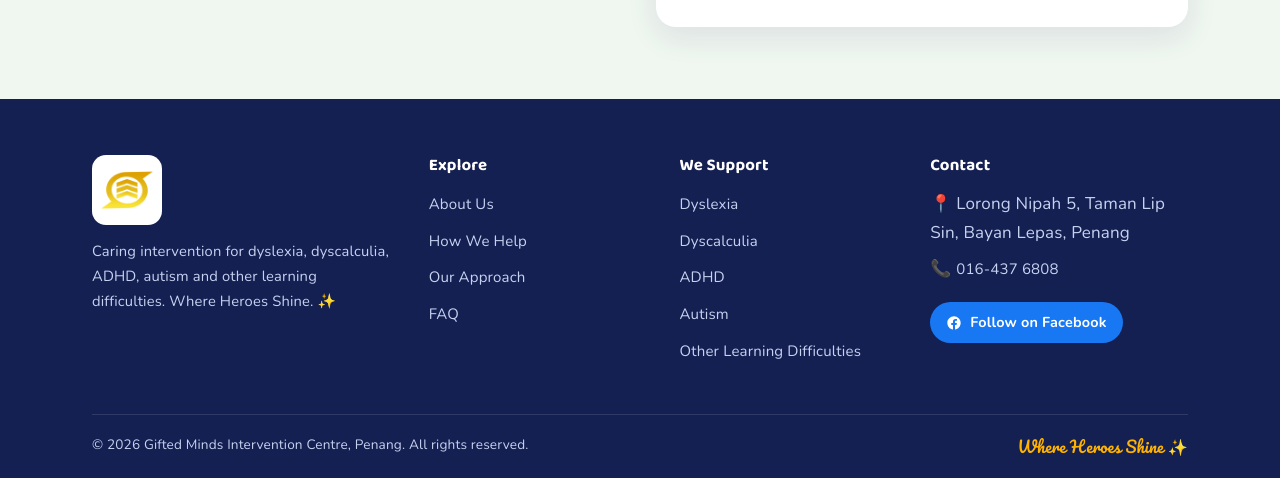
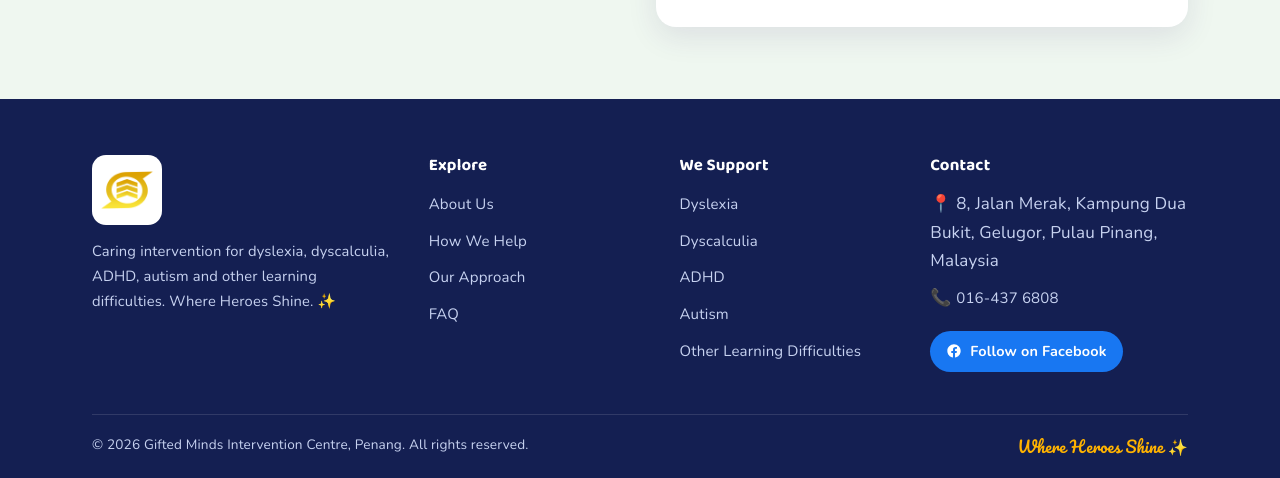
Before and after one commit to Tmax9663/tmaxius, a plain HTML site: page GiftedMinds/index.html in a window 1280 px wide. Shown: the part 6721-7199 px from the top of the page. Drawn offline with nearby package versions, Linux system fonts and the light colour scheme; files whose address does not match are found by name.

Commit message:
Update index.html

```diff
--- a/GiftedMinds/index.html
+++ b/GiftedMinds/index.html
@@ -750,7 +750,7 @@ footer .f-blurb{font-size:.92rem;margin-top:14px;max-width:300px}
         <h3 data-i18n="ft.contact">Contact</h3>
         <ul>
           <!-- TODO 地址确认后更新 -->
-          <li>📍 Lorong Nipah 5, Taman Lip Sin, Bayan Lepas, Penang</li>
+          <li>📍 8, Jalan Merak, Kampung Dua Bukit, Gelugor, Pulau Pinang, Malaysia</li>
           <li>📞 <a href="tel:+60164376808">016-437 6808</a></li>
         </ul>
         <!-- TODO 换成新 FB 主页链接 -->
```
